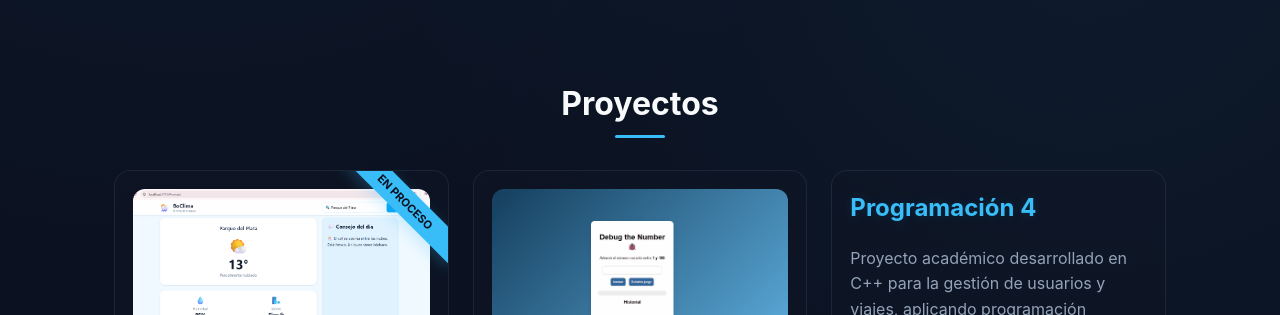
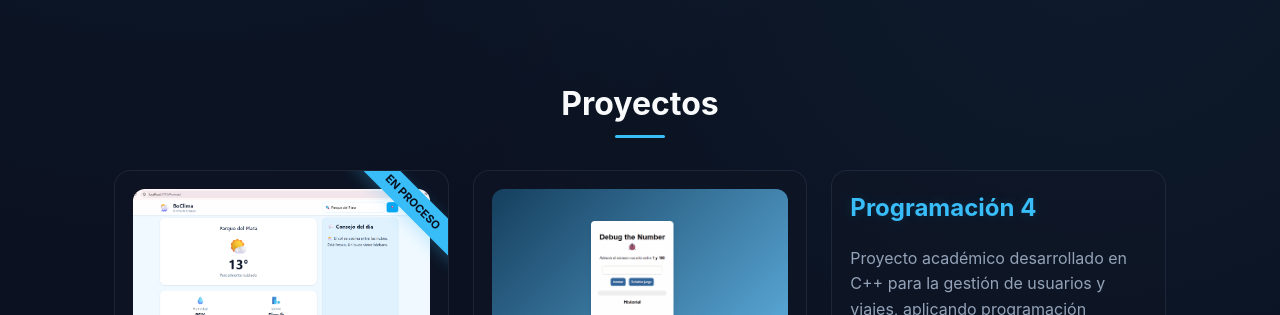
Before and after one commit to ximehe/portfolio, a React (Vite) app: page / in a window 1280 px wide. Shown: the part 1220-1535 px from the top of the page. Built offline with nearby package versions, Linux system fonts and the light colour scheme.

Commit message:
Refine project status ribbon

```diff
--- a/src/index.css
+++ b/src/index.css
@@ -689,9 +689,11 @@ section h2::after {
   position: absolute;
 
   top: 18px;
-  right: -34px;
+  right: -40px;
 
-  padding: 6px 40px;
+  width: 150px;
+
+  padding: 6px 0;
 
   background: var(--accent);
 
@@ -701,6 +703,10 @@ section h2::after {
   font-weight: 700;
 
   text-transform: uppercase;
+
+  display: flex;
+  justify-content: center;
+  align-items: center;
 
   transform: rotate(45deg);
 
```
